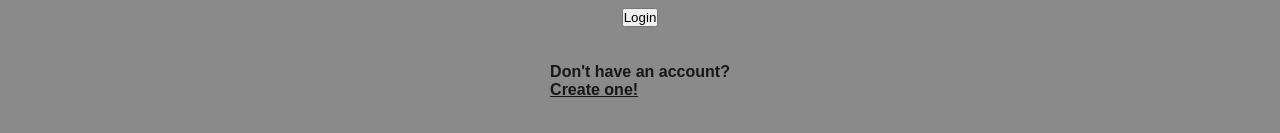
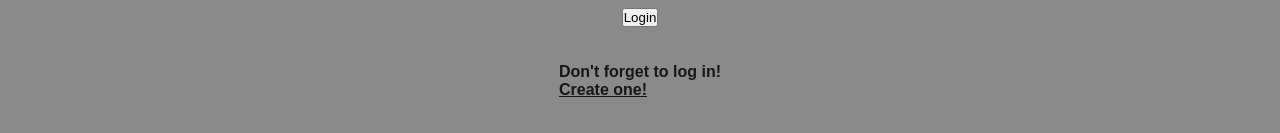
Before and after one commit to LaneLR/news-aggregator-app, a Next.js app: page /login in a window 1280 px wide. Shown: the part 491-624 px from the top of the page. Built offline with nearby package versions, Linux system fonts and the light colour scheme; no server answers.

Commit message:
add <p> tags for deploy fix

```diff
--- a/src/app/login/page.js
+++ b/src/app/login/page.js
@@ -108,7 +108,7 @@ export default function LoginPage() {
 
           <br />
           <h4>
-            <p>Don't have an account?</p>
+            <p>Don&apos;t forget to log in!</p>
             <Link href="/register">
               <u>Create one!</u>
             </Link>
```
